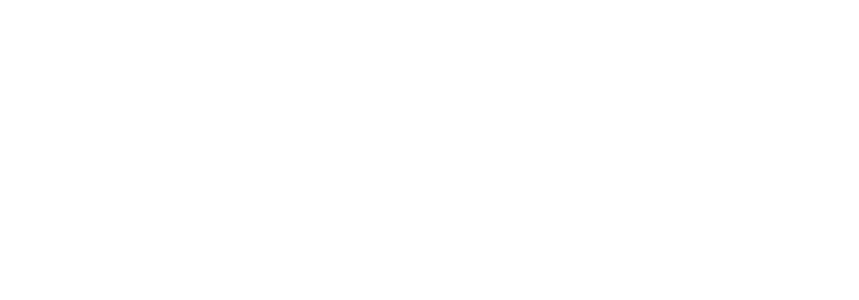
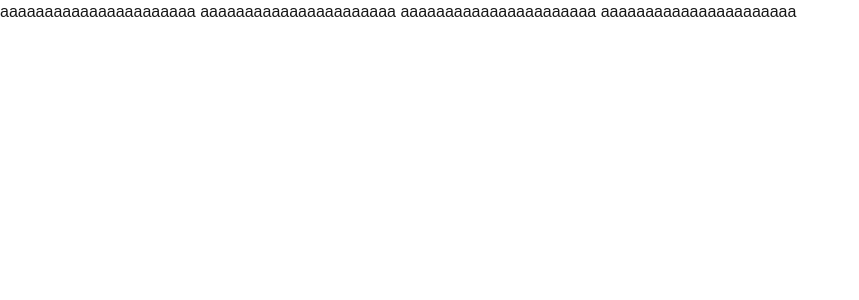
Before and after one commit to LuckyZhangWeiwei/git-learn, a Next.js app: page / in a window 1280 px wide. Shown: the top 300 px of the page, without its empty margins (0-859 px from the left). Built offline with nearby package versions, Linux system fonts and the light colour scheme.

Commit message:
update app/page.tsx

```diff
--- a/app/page.tsx
+++ b/app/page.tsx
@@ -1,6 +1,8 @@
 export default function Home() {
   return (
     <div>
+      aaaaaaaaaaaaaaaaaaaaaa aaaaaaaaaaaaaaaaaaaaaa aaaaaaaaaaaaaaaaaaaaaa
+      aaaaaaaaaaaaaaaaaaaaaa
     </div>
   );
 }
```
